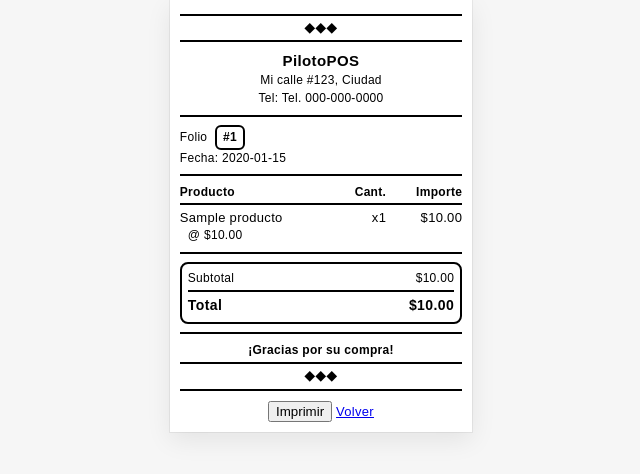
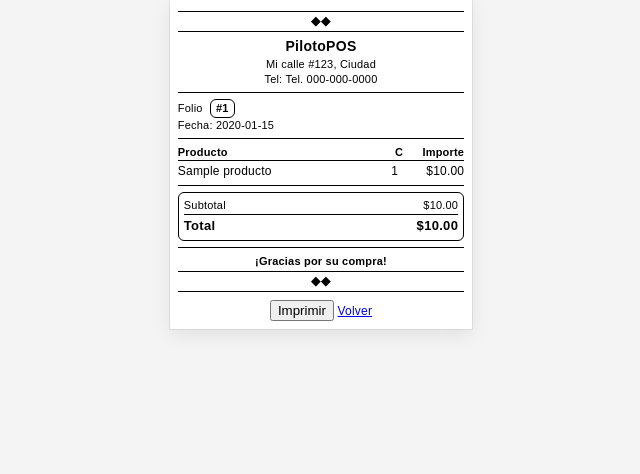
Before and after one commit to PaulCz25/PiloPosRemaster, a Flask app: page /ticket/1 in a window 1280 px wide. Shown: the top 474 px of the page, without its empty margins (319-959 px from the left). Run offline with Flask 3, Linux system fonts and the light colour scheme; tables that the repository leaves empty hold one stand-in row (values such as "Sample post"); parts of the project's set-up code (start-up, migrations or seed data) failed here and were passed over.

Commit message:
mejorado

```diff
--- a/templates/ticket.html
+++ b/templates/ticket.html
@@ -3,13 +3,21 @@
 <head>
   <meta charset="utf-8">
   <title>Ticket {{ venta.id }}</title>
+  {% set compacto = True %}
+  {% set mostrar_pu = False %}          {# mostrar precio unitario por línea #}
+  {% set mostrar_ribbon = True %}
+  {% set mostrar_slogan = False %}
+  {% set mostrar_social = False %}
+  {% set mostrar_qr = False %}
+
   <style>
-    :root {
-      --paper: 80mm; /* 58mm si tu rollo es de 58 */
-      --fs-base: 13px;
-      --fs-small: 12px;
-      --rule: 2px;   /* grosor líneas */
-      --gap: 8px;
+    :root{
+      --paper: 80mm;              /* cambia a 58mm si tu rollo es de 58 */
+      --fs-base: 12px;            /* compacto: 12px */
+      --fs-small: 11px;           /* compacto: 11px */
+      --rule: 1.5px;              /* líneas un poco más delgadas */
+      --gap: 6px;                 /* espacios verticales más cortos */
+      --pad: 8px;                 /* menos padding */
     }
 
     @page { size: var(--paper) auto; margin: 0; }
@@ -19,115 +27,134 @@
       margin: 0 auto;
       font-family: Arial, Helvetica, sans-serif;
       font-size: var(--fs-base);
-      letter-spacing: .3px;     /* mejora nitidez en térmica */
-      line-height: 1.4;
+      line-height: 1.28;
+      letter-spacing: .2px;
       color: #000;
       font-weight: 500;
       -webkit-print-color-adjust: exact;
       print-color-adjust: exact;
+      font-variant-numeric: tabular-nums lining-nums; /* alinea importes/mejor lectura */
     }
 
-    .tkt { padding: 10px; }
+    .tkt { padding: var(--pad); }
     h1,h2,h3,p,div { margin: 0; padding: 0; }
-    .center { text-align: center; }
-    .right  { text-align: right; }
-    .bold   { font-weight: 700; }
-    .small  { font-size: var(--fs-small); }
+    .center{ text-align: center; }
+    .right { text-align: right; }
+    .bold  { font-weight: 700; }
+    .small { font-size: var(--fs-small); }
 
-    /* ======= Cintas decorativas (texto, no imágenes) ======= */
-    .ribbon {
-      margin: 4px 0 var(--gap);
+    /* Cinta decorativa compacta (solo si se activa) */
+    .ribbon{
+      margin: 3px 0 var(--gap);
       border-top: var(--rule) solid #000;
       border-bottom: var(--rule) solid #000;
-      padding: 3px 0;
+      padding: 2px 0;
       text-align: center;
       font-weight: 700;
-      letter-spacing: 1px;
+      letter-spacing: .8px;
     }
-    .ribbon .mark { display: inline-block; padding: 0 6px; }
+    .ribbon .mark{ display:inline-block; padding:0 4px; }
 
-    /* Encabezado negocio */
-    .brand { margin-bottom: 2px; }
-    .brand-name { font-weight: 800; font-size: 15px; letter-spacing: .4px; }
-    .brand-aux  { margin-top: 1px; }
+    /* Encabezado */
+    .brand { margin-bottom: 1px; }
+    .brand-name{ font-weight: 800; font-size: 14px; letter-spacing:.3px; }
+    .brand-aux { margin-top: 1px; }
 
-    /* Badge de folio (sin rellenos sólidos) */
-    .badge {
-      display: inline-block;
-      border: 2px solid #000;
-      padding: 2px 6px;
+    /* Badge folio */
+    .badge{
+      display:inline-block;
+      border: 1.5px solid #000;
+      padding: 1px 5px;
       border-radius: 6px;
       font-weight: 800;
-      letter-spacing: .4px;
+      letter-spacing: .3px;
       margin-left: 4px;
     }
 
-    /* Separadores */
-    .rule { border: 0; border-top: var(--rule) solid #000; margin: var(--gap) 0; }
+    /* Reglas / separadores */
+    .rule{ border:0; border-top: var(--rule) solid #000; margin: var(--gap) 0; }
 
-    /* Sección meta */
-    .meta { margin-top: 2px; }
+    /* Meta */
+    .meta{ margin-top: 1px; }
 
-    /* Tabla de ítems */
-    .items { width: 100%; margin-top: 4px; }
-    .thead {
+    /* Tabla compacta */
+    .items{ width:100%; margin-top: 4px; }
+    /* Usamos ch para columnas justas (tabular-nums ayuda) */
+    .thead, .row{
       display: grid;
-      grid-template-columns: 1fr 40px 70px;
+      grid-template-columns: 1fr 3.2ch 9ch; /* nombre | cant | importe */
       gap: 6px;
+      align-items: baseline;
+    }
+    .thead{
       font-weight: 800;
-      padding-bottom: 2px;
-      border-bottom: 2px solid #000;
-      margin-bottom: 4px;
+      padding-bottom: 1px;
+      border-bottom: 1.5px solid #000;
+      margin-bottom: 3px;
     }
-    .row  { display: grid; grid-template-columns: 1fr 40px 70px; gap: 6px; align-items: baseline; }
-    .qty, .amt { text-align: right; }
-    .sub  { margin-left: 8px; }
+    .qty, .amt{ text-align: right; }
 
-    /* Totales con caja */
-    .totals {
-      margin-top: 6px;
-      border: 2px solid #000;
-      padding: 6px;
-      border-radius: 8px;
-    }
-    .tot-row { display: grid; grid-template-columns: 1fr 100px; }
-    .tot-row div:last-child { text-align: right; }
-    .grand {
-      font-weight: 900;
-      font-size: 14px;
-      margin-top: 3px;
-      border-top: 2px solid #000;
-      padding-top: 4px;
-      letter-spacing: .4px;
+    /* Nombre a 2 líneas máx para ahorrar alto sin cortar lo importante */
+    .name{
+      display: -webkit-box;
+      -webkit-line-clamp: 2;
+      -webkit-box-orient: vertical;
+      overflow: hidden;
+      word-break: break-word;
     }
 
-    /* Pie */
-    .thanks { margin-top: 8px; font-weight: 700; letter-spacing: .3px; }
-    .social { margin-top: 2px; }
-    .qr { display: block; margin: 8px auto 0; width: 140px; height: 140px; image-rendering: crisp-edges; }
+    /* Fila secundaria (PU) muy compacta */
+    .sub { margin-left: 6px; }
+
+    /* Totales: caja más angosta */
+    .totals{
+      margin-top: 4px;
+      border: 1.5px solid #000;
+      padding: 5px;
+      border-radius: 6px;
+    }
+    .tot-row{ display:grid; grid-template-columns: 1fr 9ch; }
+    .tot-row div:last-child{ text-align:right; }
+    .grand{
+      font-weight: 900;
+      font-size: 13px;
+      margin-top: 2px;
+      border-top: 1.5px solid #000;
+      padding-top: 3px;
+      letter-spacing: .3px;
+    }
+
+    .thanks{ margin-top: 6px; font-weight: 700; letter-spacing: .2px; }
+
+    .qr{
+      display:block; margin:6px auto 0;
+      width:120px; height:120px; image-rendering: crisp-edges;
+    }
 
     @media print { .no-print { display: none !important; } }
     @media screen {
-      body { background: #f6f6f6; }
-      .tkt { background: #fff; box-shadow: 0 0 0 1px rgba(0,0,0,.06), 0 8px 24px rgba(0,0,0,.08); }
+      body { background:#f4f4f4; }
+      .tkt { background:#fff; box-shadow: 0 0 0 1px rgba(0,0,0,.07), 0 6px 18px rgba(0,0,0,.08); }
     }
   </style>
 </head>
 <body>
   <div class="tkt">
 
-    <div class="ribbon"><span class="mark">◆◆◆</span></div>
+    {% if mostrar_ribbon %}
+      <div class="ribbon"><span class="mark">◆◆</span></div>
+    {% endif %}
 
     <div class="center">
       <div class="brand">
         <div class="brand-name">{{ negocio.nombre }}</div>
         {% if negocio.direccion %}<div class="small brand-aux">{{ negocio.direccion }}</div>{% endif %}
         {% if negocio.telefono %}<div class="small brand-aux">Tel: {{ negocio.telefono }}</div>{% endif %}
-        {% if negocio.slogan %}<div class="small" style="margin-top:2px"><em>{{ negocio.slogan }}</em></div>{% endif %}
+        {% if mostrar_slogan and negocio.slogan %}<div class="small" style="margin-top:1px"><em>{{ negocio.slogan }}</em></div>{% endif %}
       </div>
     </div>
 
-    <div class="rule"></div>
+    <hr class="rule">
 
     <div class="small meta">
       <div>Folio <span class="badge">#{{ venta.id }}</span></div>
@@ -136,26 +163,28 @@
       {% if venta.metodo_pago %}<div>Método: {{ venta.metodo_pago }}</div>{% endif %}
     </div>
 
-    <div class="rule"></div>
+    <hr class="rule">
 
     <div class="items">
       <div class="thead small">
         <div>Producto</div>
-        <div class="qty">Cant.</div>
+        <div class="qty">C</div>
         <div class="amt">Importe</div>
       </div>
 
       {% for it in lineas %}
         <div class="row">
-          <div title="{{ it.nombre }}">{{ it.nombre }}</div>
-          <div class="qty">x{{ it.cantidad }}</div>
+          <div class="name" title="{{ it.nombre }}">{{ it.nombre }}</div>
+          <div class="qty">{{ it.cantidad }}</div>
           <div class="amt">${{ '%.2f' % it.importe }}</div>
         </div>
-        <div class="small sub"> @ ${{ '%.2f' % it.pu }}</div>
+        {% if mostrar_pu %}
+          <div class="small sub"> @ ${{ '%.2f' % it.pu }}</div>
+        {% endif %}
       {% endfor %}
     </div>
 
-    <div class="rule"></div>
+    <hr class="rule">
 
     <div class="totals">
       <div class="tot-row small"><div>Subtotal</div><div>${{ '%.2f' % subtotal }}</div></div>
@@ -175,21 +204,27 @@
       <div class="tot-row grand"><div>Total</div><div>${{ '%.2f' % venta.total }}</div></div>
     </div>
 
-    <div class="rule"></div>
+    <hr class="rule">
 
     <div class="center small thanks">¡Gracias por su compra!</div>
-    {% if negocio.instagram or negocio.facebook %}
-      <div class="center small social">
+
+    {% if mostrar_social and (negocio.instagram or negocio.facebook) %}
+      <div class="center small" style="margin-top:2px">
         {% if negocio.instagram %}@{{ negocio.instagram }}{% endif %}
         {% if negocio.instagram and negocio.facebook %} • {% endif %}
         {% if negocio.facebook %}{{ negocio.facebook }}{% endif %}
       </div>
     {% endif %}
-    {% if venta.qr_url %}<img class="qr" src="{{ venta.qr_url }}" alt="QR">{% endif %}
 
-    <div class="ribbon"><span class="mark">◆◆◆</span></div>
+    {% if mostrar_qr and venta.qr_url %}
+      <img class="qr" src="{{ venta.qr_url }}" alt="QR">
+    {% endif %}
 
-    <div class="center no-print" style="margin-top:10px">
+    {% if mostrar_ribbon %}
+      <div class="ribbon"><span class="mark">◆◆</span></div>
+    {% endif %}
+
+    <div class="center no-print" style="margin-top:8px">
       <button onclick="window.print()">Imprimir</button>
       <a href="{{ url_for('venta') }}">Volver</a>
     </div>
```
